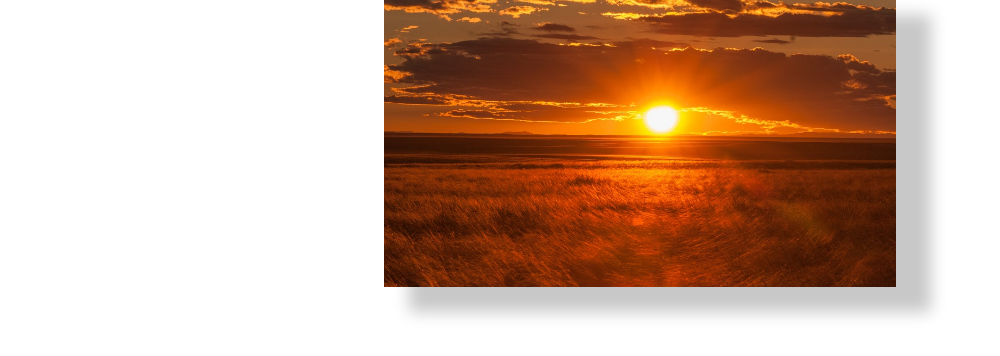
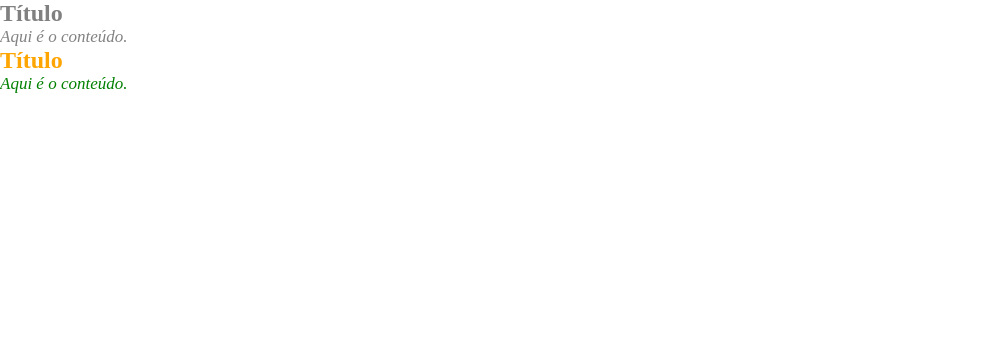
Before and after one commit to EricFranca96/webmaster-front-end, a plain HTML site: page aulas/index.html in a window 1280 px wide. Shown: the whole page, without its empty margins (0-1000 px from the left). Drawn offline with Linux system fonts and the light colour scheme.

```diff
--- a/aulas/css/style.css
+++ b/aulas/css/style.css
@@ -4,33 +4,24 @@
     box-sizing: border-box;
 }
 
-div.box{
-    text-align: center;
+.box h2{
+    color: gray;
+    font-size: 24px;
 }
 
-div.box img{
-    width: 40%;
-    animation-name: animacao;
-    animation-duration: 2s;
-    animation-iteration-count: infinite;
-    -webkit-box-shadow: 10px 10px 15px 5px rgb(200,200,200);
-    box-shadow: 10px 10px 15px 5px rgb(200,200,200);
+.box p{
+    color: rgb(130,130,130);
+    font-size: 17px;
+    font-style: italic;
 }
 
-@keyframes animacao {
-    0%{
-        box-shadow: 10px 10px 15px 5px rgb(200,200,200);
-    }
-    50%{
-        box-shadow: 30px 20px 15px 5px rgb(200,200,200);
-    }
-    100%{
-        box-shadow: 10px 10px 15px 5px rgb(200,200,200);
-    }
+.box2 h2{
+    color: orange;
+    font-size: 24px;
 }
 
-/*
-Site para gerar o proprio box shadow
-fazer outro efeito se for criar o proprio box shadow.
-https://www.cssmatic.com/box-shadow
-*/
+.box2 p{
+    color: green;
+    font-size: 17px;
+    font-style: italic;
+}
--- a/aulas/index.html
+++ b/aulas/index.html
@@ -14,9 +14,13 @@
 
 <body>
     <div class="box">
-        <img src="imagem/sunset.jpg" alt="Sunset">
-
+        <h2>Título</h2>
+        <p>Aqui é o conteúdo.</p>
     </div><!--box-->
+    <div class="box2">
+        <h2>Título</h2>
+        <p>Aqui é o conteúdo.</p>
+    </div><!--box2-->
 
 
 </body>
```
